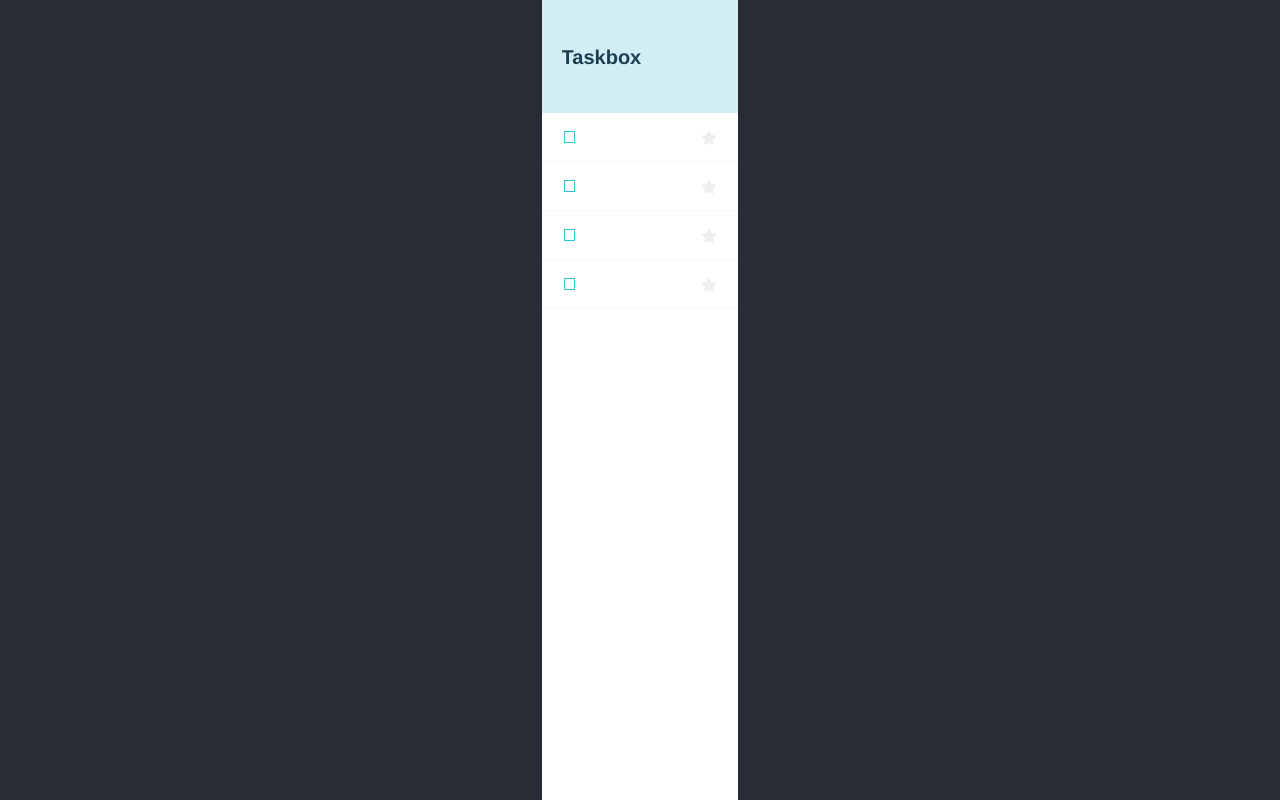
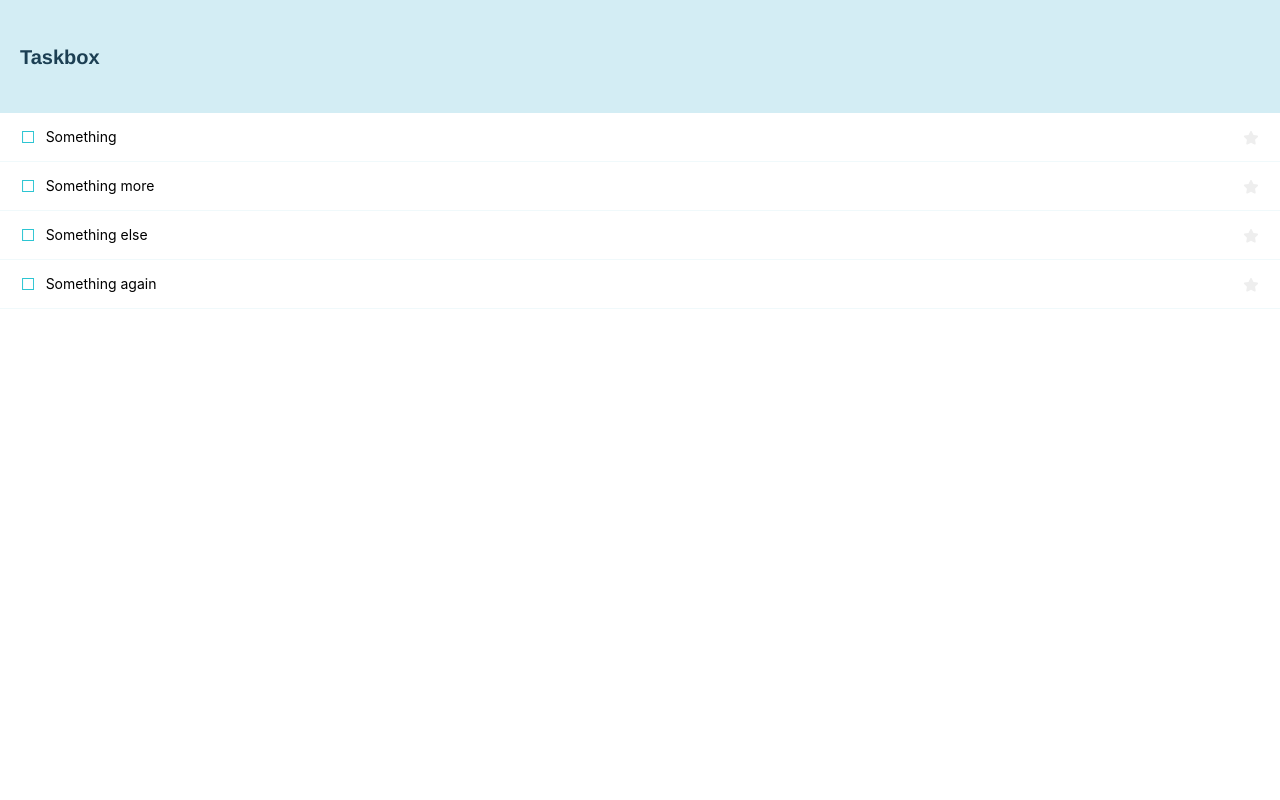
Before and after one commit to HananMehmood5/learn-storybook, a React (Create React App) app: page / in a window 1280 px wide. Built offline with nearby package versions, Linux system fonts and the light colour scheme.

Commit message:
chore: remove un necessary css

```diff
--- a/src/App.css
+++ b/src/App.css
@@ -1,38 +1,3 @@
 .App {
-  text-align: center;
+  width: 100%;
 }
-
-.App-logo {
-  height: 40vmin;
-  pointer-events: none;
-}
-
-@media (prefers-reduced-motion: no-preference) {
-  .App-logo {
-    animation: App-logo-spin infinite 20s linear;
-  }
-}
-
-.App-header {
-  background-color: #282c34;
-  min-height: 100vh;
-  display: flex;
-  flex-direction: column;
-  align-items: center;
-  justify-content: center;
-  font-size: calc(10px + 2vmin);
-  color: white;
-}
-
-.App-link {
-  color: #61dafb;
-}
-
-@keyframes App-logo-spin {
-  from {
-    transform: rotate(0deg);
-  }
-  to {
-    transform: rotate(360deg);
-  }
-}
```
